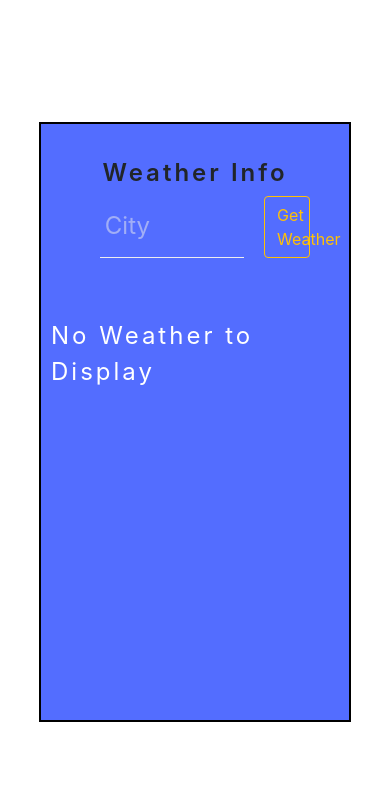
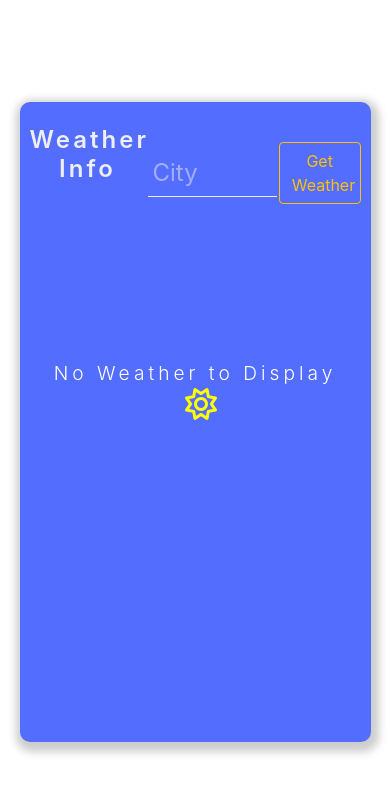
Before and after one commit to PortableSAM/Board-WebApp, a React (Create React App) app: page / in a window 390 px wide. Shown: the top 794 px of the page. Built offline with nearby package versions, Linux system fonts and the light colour scheme.

Commit message:
컴포넌트 파일 작성 및 CSS 작성 완료 / 폰트 어썸 추가

```diff
--- a/public/index.html
+++ b/public/index.html
@@ -1,14 +1,12 @@
 <!DOCTYPE html>
 <html lang="en">
+
 <head>
   <meta charset="utf-8" />
   <link rel="icon" href="%PUBLIC_URL%/favicon.ico" />
   <meta name="viewport" content="width=device-width, initial-scale=1" />
   <meta name="theme-color" content="#000000" />
-    <meta
-      name="description"
-      content="Web site created using create-react-app"
-    />
+  <meta name="description" content="Web site created using create-react-app" />
   <link rel="apple-touch-icon" href="%PUBLIC_URL%/logo192.png" />
   <!--
       manifest.json provides metadata used when your web app is installed on a
@@ -24,8 +22,11 @@
       work correctly both with client-side routing and a non-root public URL.
       Learn how to configure a non-root public URL by running `npm run build`.
     -->
+  <!--FontAwesome icons-->
+  <script src="https://kit.fontawesome.com/a2cbd9313d.js" crossorigin="anonymous"></script>
   <title>React App</title>
 </head>
+
 <body>
   <noscript>You need to enable JavaScript to run this app.</noscript>
   <div id="root"></div>
@@ -40,4 +41,5 @@
       To create a production bundle, use `npm run build` or `yarn build`.
     -->
 </body>
+
 </html>
--- a/src/Components/WeatherApp/WeatherApp.js
+++ b/src/Components/WeatherApp/WeatherApp.js
@@ -7,7 +7,7 @@ const App_ID = "a356aa8551d9437c931d80de6c06c0fa";
 const callApiUrl = query =>
   `https://api.openweathermap.org/data/2.5/weather?q=${query}&appid=${App_ID}&units=metric`;
 
-const cityRegx = /[a-z]/;
+const cityRegx = /[a-z,A-Z]/;
 
 const validateCity = city => cityRegx.test(city);
 
@@ -79,7 +79,11 @@ function WeatherApp() {
         {weatherData.temp ? (
           <WeatherInfo data={weatherData} />
         ) : (
-          <p> No Weather to Display</p>
+          <p>
+            {" "}
+            No Weather to Display
+            <i className="far fa-sun" />
+          </p>
         )}
       </section>
     </section>
--- a/src/Components/WeatherApp/WeatherInfo.js
+++ b/src/Components/WeatherApp/WeatherInfo.js
@@ -9,7 +9,7 @@ function WeatherInfo({
         {city},{country}
       </h3>
       <section className="weather-data-flex">
-        <div className="discription-header">
+        <div className=" discription-header">
           <h4>Condition</h4>
           <p>{desc}</p>
         </div>
@@ -21,8 +21,8 @@ function WeatherInfo({
         </div>
         <div className="discription-header">
           <h4>Wind</h4>
-          <p>Wind Speed: {speed} m/s</p>
-          <p>Wind deg: {deg} °</p>
+          <p>Speed: {speed} m/s</p>
+          <p>Deg: {deg} °</p>
         </div>
       </section>
     </>
--- a/src/Styles/Weather.css
+++ b/src/Styles/Weather.css
@@ -1,34 +1,39 @@
 .weather-container {
-  border: 2px solid black;
+  border-radius: 10px;
   width: 80%;
   height: 600px;
   background: #536dff;
   position: relative;
   padding: 10px;
+  box-shadow: 2px 4px 8px 6px rgba(0, 0, 0, 0.2);
 }
 
 .weather-header {
   display: flex;
-  flex-direction: column;
+  flex-direction: row;
   justify-content: space-between;
   margin-top: 25px;
 }
 
 .weather-header h2 {
+  margin: auto;
   font-size: 1.5rem;
   font-weight: 600;
   letter-spacing: 3px;
   text-align: center;
+  color: #eeeeee;
 }
 
 .weather-header div {
   display: flex;
+  flex-direction: row;
+  justify-content: flex-end;
   width: 80%;
   margin: auto;
 }
 .serch-input {
   background: transparent;
-  width: 100%;
+  width: 33%;
   border: none;
   outline: none;
   color: #eeeeee;
@@ -43,7 +48,7 @@
   opacity: 0.5;
 }
 .btn {
-  width: 20%;
+  width: 15%;
 }
 .error {
   margin-top: 15px;
@@ -51,8 +56,26 @@
   font-size: 1.5rem;
   font-weight: bold;
   letter-spacing: 2px;
-  color: #dc3545;
+  color: #6d1720;
   text-align: center;
+}
+.weather-info > p:nth-child(1) {
+  margin-top: 120px;
+  text-align: center;
+  font-weight: 300;
+  letter-spacing: 4px;
+}
+.fa-sun {
+  font-size: 2rem;
+  color: yellow;
+  margin-left: 15px;
+  animation: rotate 5s infinite linear;
+}
+
+@keyframes rotate {
+  to {
+    transform: rotate(360deg);
+  }
 }
 
 /* Weather Info CSS  */
@@ -61,7 +84,7 @@
   padding: 10px;
   display: flex;
   flex-direction: row;
-  justify-content: space-evenly;
+  justify-content: space-around;
   align-items: flex-start;
   text-align: center;
 }
@@ -74,9 +97,104 @@
   color: white;
   font-size: 1.5rem;
 }
+.discription-header {
+  width: 100%;
+  padding: 5px;
+}
 .discription-header p {
   font-size: 1.2rem;
 }
 .discription-header h4 {
   font-weight: bold;
 }
+
+/* Media Query */
+
+@media screen and (max-width: 800px) {
+  .weather-container {
+    width: 90%;
+    height: 350px;
+  }
+  .weather-header {
+    margin-top: 10px;
+    flex-direction: row;
+    justify-content: space-between;
+  }
+  .weather-header h2 {
+    width: 35%;
+    align-self: center;
+    margin: auto;
+  }
+  .serch-input {
+    width: 70%;
+    margin: 0;
+  }
+
+  .weather-header div {
+    flex-direction: row;
+    justify-content: flex-end;
+  }
+  .error {
+    margin-bottom: 30px;
+  }
+  .btn {
+    width: 30%;
+  }
+
+  /* Weather Info Media CSS */
+
+  .weather-data-flex {
+    margin-top: 5px;
+  }
+  .discription-header p {
+    font-size: 1rem;
+    margin: auto;
+  }
+  .weather-info {
+    font-size: 1.2rem;
+    margin-top: 35px;
+  }
+}
+
+@media screen and (max-width: 450px) {
+  .weather-container {
+    width: 90%;
+    height: 640px;
+  }
+  .weather-header h2 {
+    margin-bottom: 20px;
+  }
+
+  .weather-header div {
+    margin: 0;
+    margin-top: 20px;
+    width: 100%;
+    justify-content: center;
+    flex-direction: row;
+  }
+  .serch-input {
+    width: 60%;
+    margin: auto;
+  }
+  .btn {
+    width: 38%;
+  }
+  /* Weather Info Media CSS */
+  .weather-data-flex {
+    flex-direction: column;
+    margin-top: 5px;
+  }
+  .discription-header p {
+    font-size: 1rem;
+    margin: auto;
+  }
+  .discription-header {
+    margin-bottom: 20px;
+  }
+  .weather-info {
+    font-size: 1.2rem;
+    margin-top: 35px;
+    display: flex;
+    flex-direction: column;
+  }
+}
```
Lines whose indentation alone changed are shown as unchanged.
